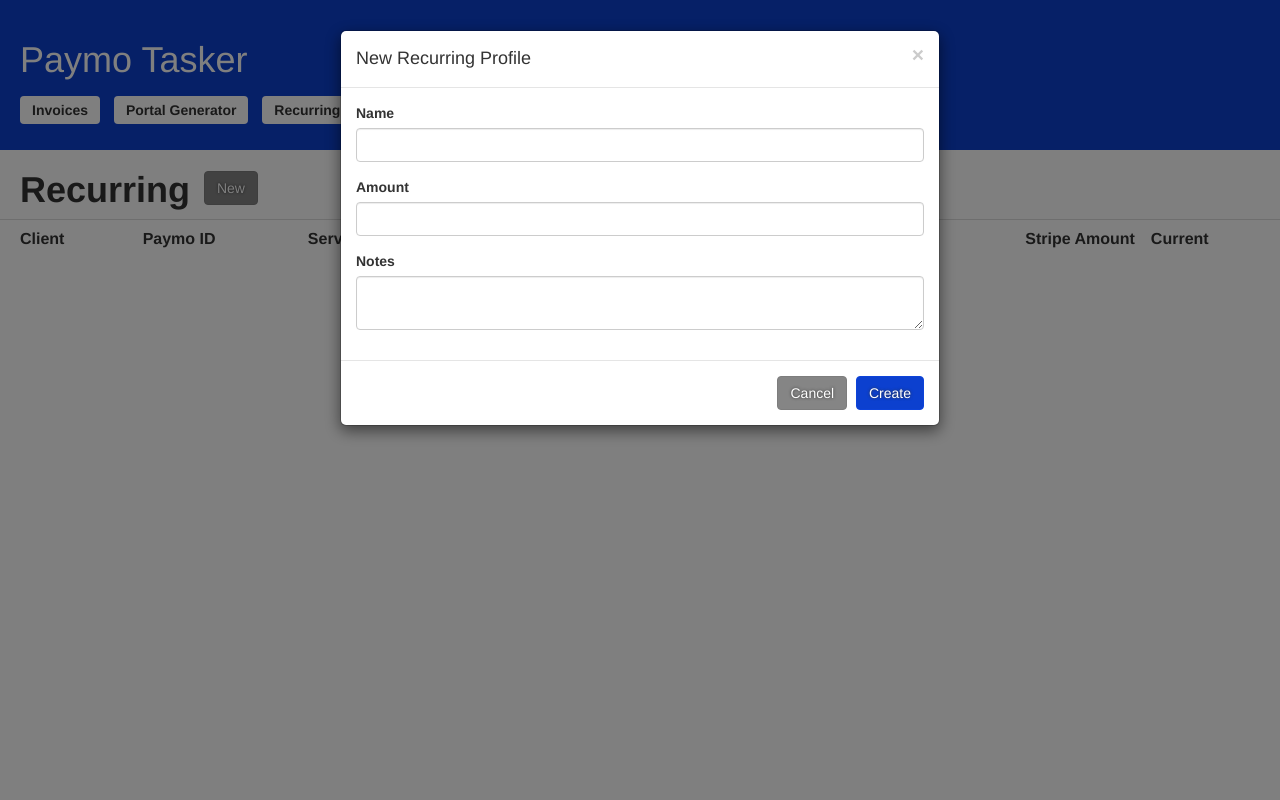
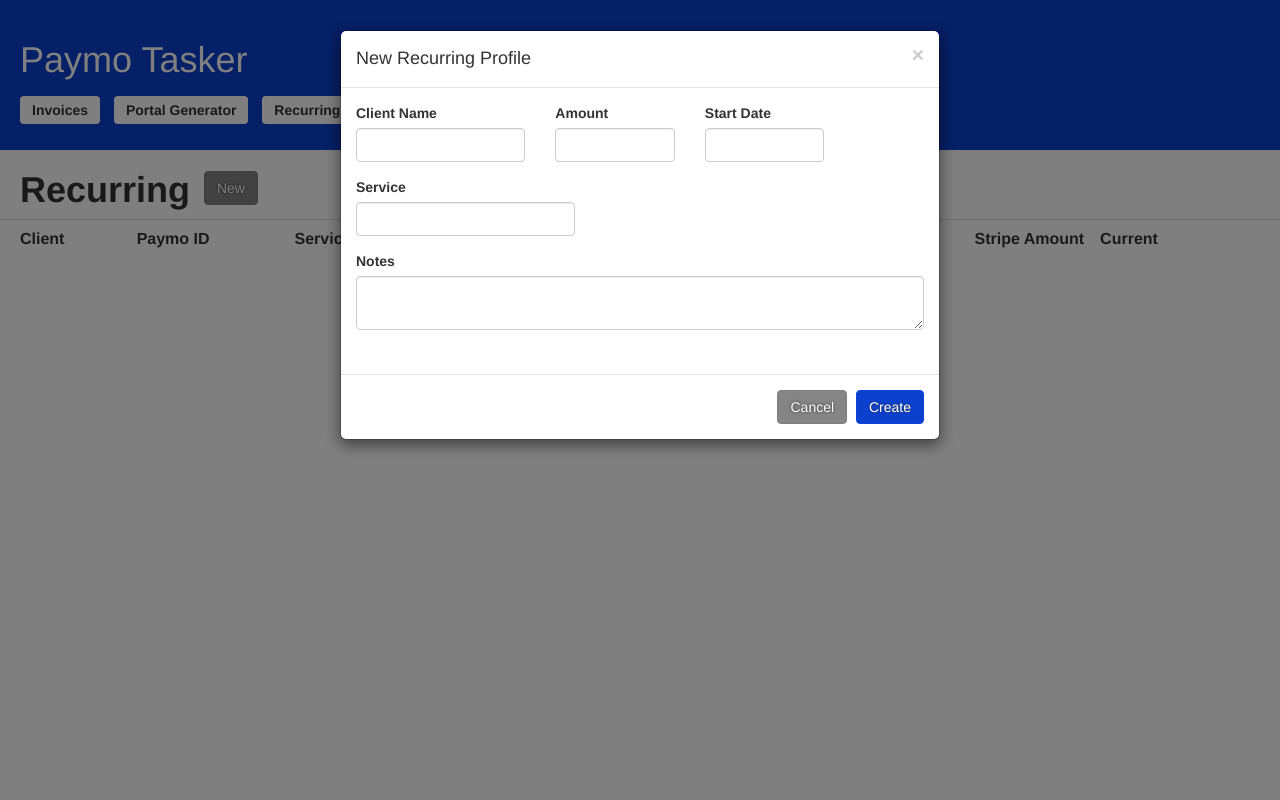
Before and after one commit to cisko3000/paymo-tasker, a Flask app: page /recurring in a window 1280 px wide, after a click on "New". Run offline with Flask 2, Linux system fonts and the light colour scheme; data that the repository does not hold is empty; parts of the project's set-up code (start-up, migrations or seed data) failed here and were passed over; some libraries are stand-ins or nearby versions.

Commit message:
Create ajax post submit and flask read from js serialized array.

```diff
--- a/app/__init__.py
+++ b/app/__init__.py
@@ -383,6 +383,28 @@
 		recurring = RecurringInvoice.query.all()
 		return render_template("recurring.html", recurring=recurring)
 
+	@app.route('/recurring/new', methods=["POST"])
+	def recurring_new():
+		new_recurring_profile_form = request.get_json()
+		def get_from_serialized_array(serialized_array,the_key):
+			return filter(lambda x:x[u'name'] == the_key , new_recurring_profile_form)[0].get(u'value','')
+		client_name = get_from_serialized_array(new_recurring_profile_form, 'client_name')
+		amount      = get_from_serialized_array(new_recurring_profile_form, 'amount')
+		start_date  = get_from_serialized_array(new_recurring_profile_form, 'start_date')
+		service_name     = get_from_serialized_array(new_recurring_profile_form, 'service_name')
+		notes       = get_from_serialized_array(new_recurring_profile_form, 'notes')
+		new_recurring_invoice = RecurringInvoice(
+			client_name = client_name,
+			amount = amount,
+			# start_date = start_date,
+			service_name = service_name,
+			notes = notes,
+			)
+		db.session.add(new_recurring_invoice)
+		db.session.commit()
+		flash('Success: New recurring invoice has been created.')
+		return jsonify(success=True)
+
 	@app.route('/stripe/calc/<amount>')
 	def stripe_calc(amount):
 		try:
--- a/app/scss/custom.scss
+++ b/app/scss/custom.scss
@@ -124,3 +124,22 @@
 .margin-top-neg-10 {
 	margin-top:-10px;
 }
+.alert-error {
+	color: #ffffff;
+    background-color: #ff1f1f;
+    border-color: #e10000;
+    border-radius: 0px;
+    font-weight: bold;
+    padding: 15px;
+}
+.alert-success {
+	color: #ffffff;
+    background-color: #009f0c;
+    border-color: #e10000;
+    border-radius: 0px;
+    font-weight: bold;
+    padding: 15px;
+}
+.flashes {
+	margin-bottom: 0px;
+}
--- a/app/static/css/custom.css
+++ b/app/static/css/custom.css
@@ -95,4 +95,23 @@
 .margin-top-neg-10 {
   margin-top: -10px; }
 
+.alert-error {
+  color: #ffffff;
+  background-color: #ff1f1f;
+  border-color: #e10000;
+  border-radius: 0px;
+  font-weight: bold;
+  padding: 15px; }
+
+.alert-success {
+  color: #ffffff;
+  background-color: #009f0c;
+  border-color: #e10000;
+  border-radius: 0px;
+  font-weight: bold;
+  padding: 15px; }
+
+.flashes {
+  margin-bottom: 0px; }
+
 /*# sourceMappingURL=custom.css.map */
--- a/app/templates/base.html
+++ b/app/templates/base.html
@@ -28,11 +28,13 @@
 
 {% with messages = get_flashed_messages() %}
   {% if messages %}
-    <ul class=flashes>
+  <div class="alert-success">
+    <ul class="flashes" style="margin-bottom: 0px;">
     {% for message in messages %}
       <li>{{ message }}</li>
     {% endfor %}
     </ul>
+  </div>
   {% endif %}
 {% endwith %}
 
@@ -59,11 +61,9 @@
 	</table>
 	{% endif %}
 
-	<script>
-	$(document).ready(function() {
-		$.ajax();
-	});
-	</script>
+<script type=text/javascript>
+  $SCRIPT_ROOT = {{ request.script_root|tojson|safe }};
+</script>
 	{% block js_script%}
 	{% endblock %}
 </body>
--- a/app/templates/modals/modal_recurring.html
+++ b/app/templates/modals/modal_recurring.html
@@ -6,24 +6,38 @@
         <h4 class="modal-title">New Recurring Profile</h4>
       </div>
       <div class="modal-body">
-        <form>
-          <div class="form-group">
-            <label>Name</label>
-            <input class="form-control">
+        <form id="newRecurringProfileForm">
+          <div class="row">
+          <div class="form-group col-sm-4">
+            <label>Client Name</label>
+            <input name="client_name" class="form-control">
           </div>
-          <div class="form-group">
+          <div class="form-group col-sm-3">
             <label>Amount</label>
-            <input class="form-control">
+            <input name="amount" class="form-control">
           </div>
-          <div class="form-group">
+          <div class="form-group col-sm-3">
+            <label>Start Date</label>
+            <input name="start_date" class="form-control">
+          </div>
+        </div>
+        <div class="row">
+          <div class="form-group col-sm-5">
+            <label>Service</label>
+            <input name="service_name" class="form-control">
+          </div>
+        </div>
+        <div class="row">
+          <div class="form-group col-sm-12">
             <label>Notes</label>
-            <textarea class="form-control"></textarea>
+            <textarea name="notes" class="form-control"></textarea>
           </div>
+        </div>
         </form>
       </div>
       <div class="modal-footer">
-        <button type="button" class="btn btn-default blue-btn" data-dismiss="modal">Cancel</button>
-        <button type="button" class="btn btn-primary blue-btn confirm-btn">Create</button>
+        <button id="" type="button" class="btn btn-default blue-btn" data-dismiss="modal">Cancel</button>
+        <button id="newRecurringProfileConfirm" type="button" class="btn btn-primary blue-btn confirm-btn">Create</button>
       </div>
     </div><!-- /.modal-content -->
   </div><!-- /.modal-dialog -->
```
Also changed, not shown: app/templates/recurring.html (+35 -4 lines), 1 other file.
